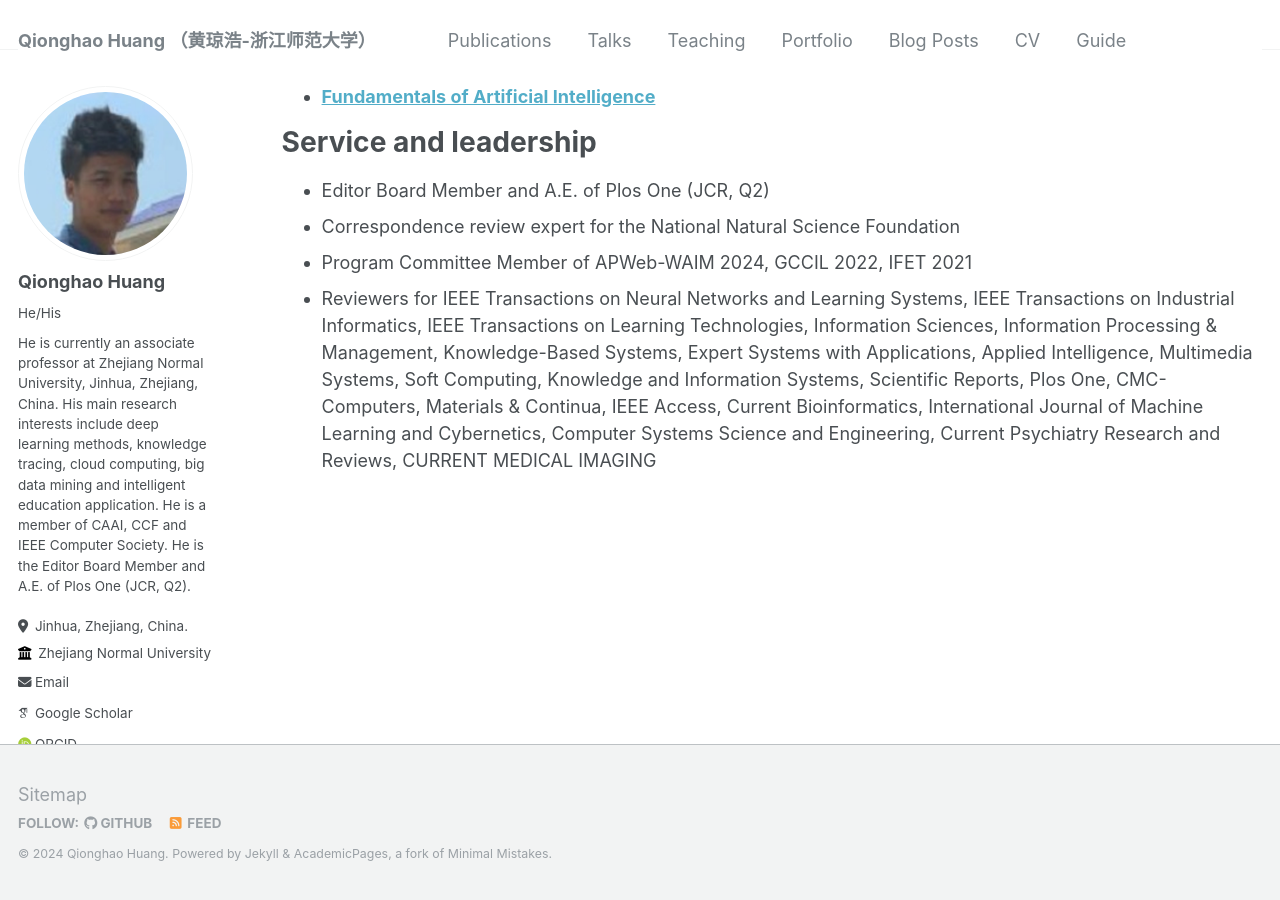
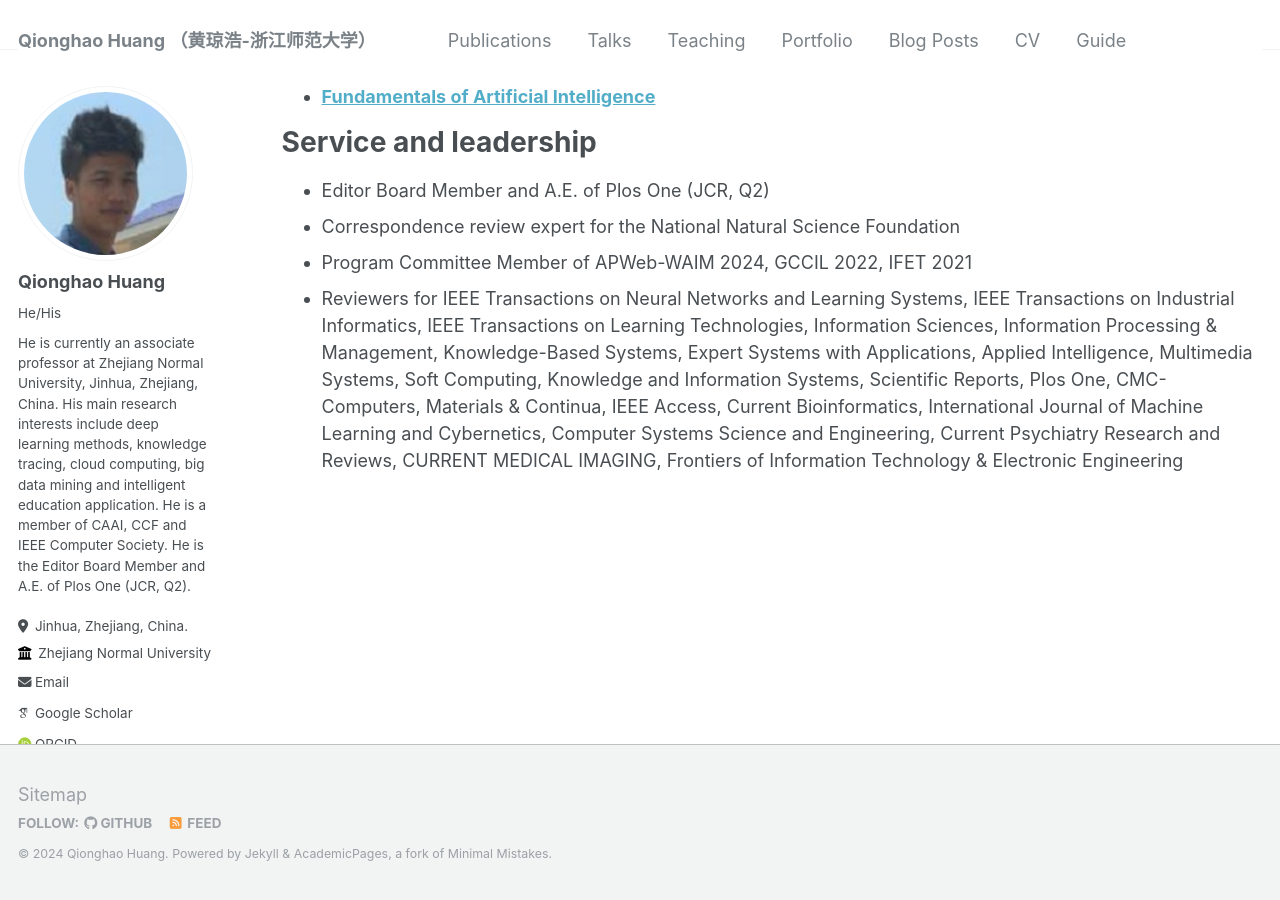
Before and after one commit to qhhuang-ai/qhhuang-ai.github.io, a Jekyll site: the page built from _pages/cv.md, in a window 1280 px wide and 900 px high, scrolled down 4698 px. Built offline with Jekyll 4.4.1, drawn with Linux system fonts in a browser that asks for light colours; some web fonts are replaced.

Commit message:
update CV

```diff
--- a/_pages/cv.md
+++ b/_pages/cv.md
@@ -64,4 +64,4 @@
 * Editor Board Member and A.E. of Plos One (JCR, Q2)
 * Correspondence review expert for the National Natural Science Foundation
 * Program Committee Member of APWeb-WAIM 2024, GCCIL 2022, IFET 2021
-* Reviewers for IEEE Transactions on Neural Networks and Learning Systems, IEEE Transactions on Industrial Informatics, IEEE Transactions on Learning Technologies, Information Sciences, Information Processing & Management, Knowledge-Based Systems, Expert Systems with Applications, Applied Intelligence, Multimedia Systems, Soft Computing, Knowledge and Information Systems, Scientific Reports, Plos One, CMC-Computers, Materials & Continua,  IEEE Access, Current Bioinformatics, International Journal of Machine Learning and Cybernetics, Computer Systems Science and Engineering, Current Psychiatry Research and Reviews, CURRENT MEDICAL IMAGING
+* Reviewers for IEEE Transactions on Neural Networks and Learning Systems, IEEE Transactions on Industrial Informatics, IEEE Transactions on Learning Technologies, Information Sciences, Information Processing & Management, Knowledge-Based Systems, Expert Systems with Applications, Applied Intelligence, Multimedia Systems, Soft Computing, Knowledge and Information Systems, Scientific Reports, Plos One, CMC-Computers, Materials & Continua,  IEEE Access, Current Bioinformatics, International Journal of Machine Learning and Cybernetics, Computer Systems Science and Engineering, Current Psychiatry Research and Reviews, CURRENT MEDICAL IMAGING, Frontiers of Information Technology & Electronic Engineering
```
